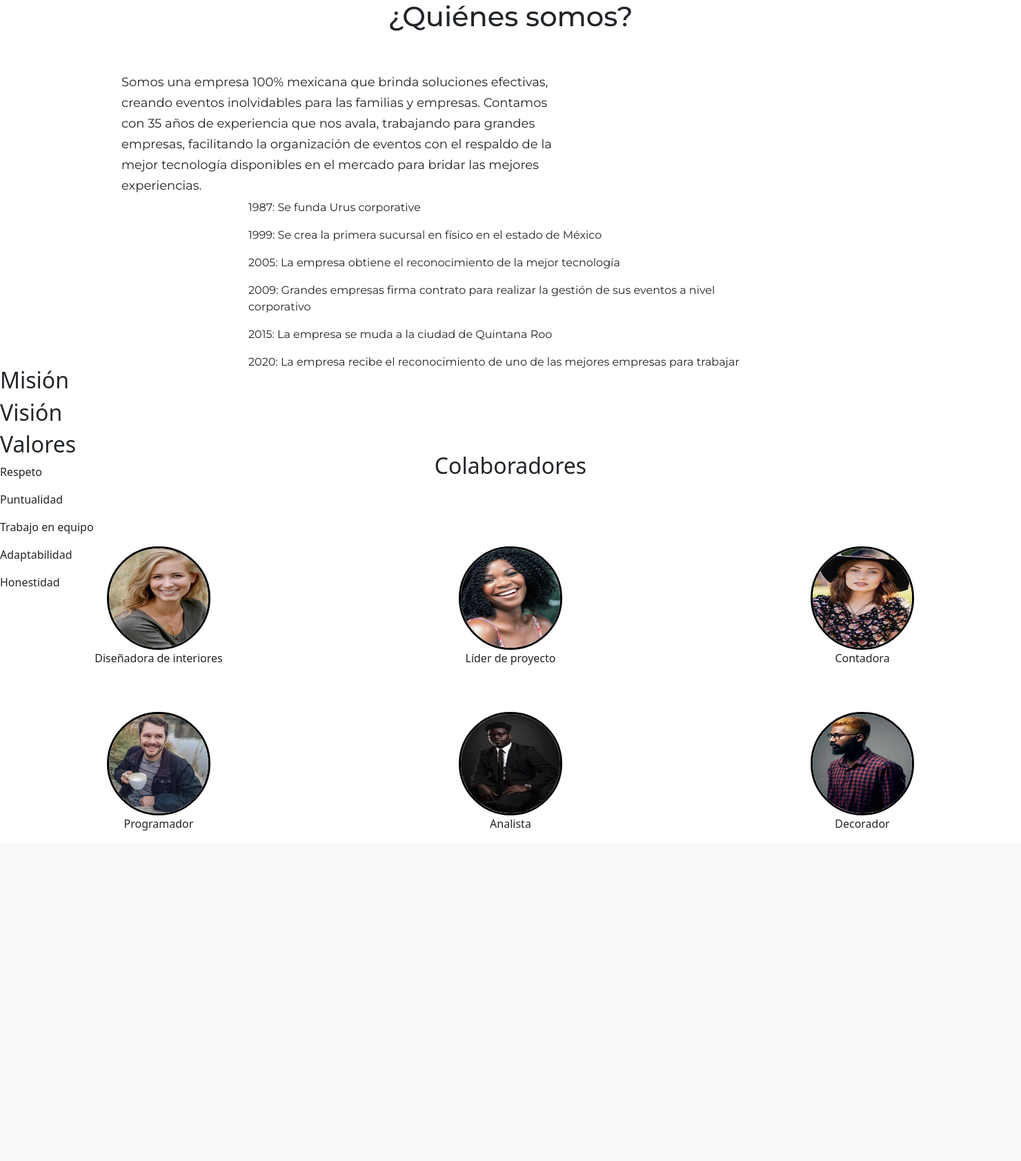
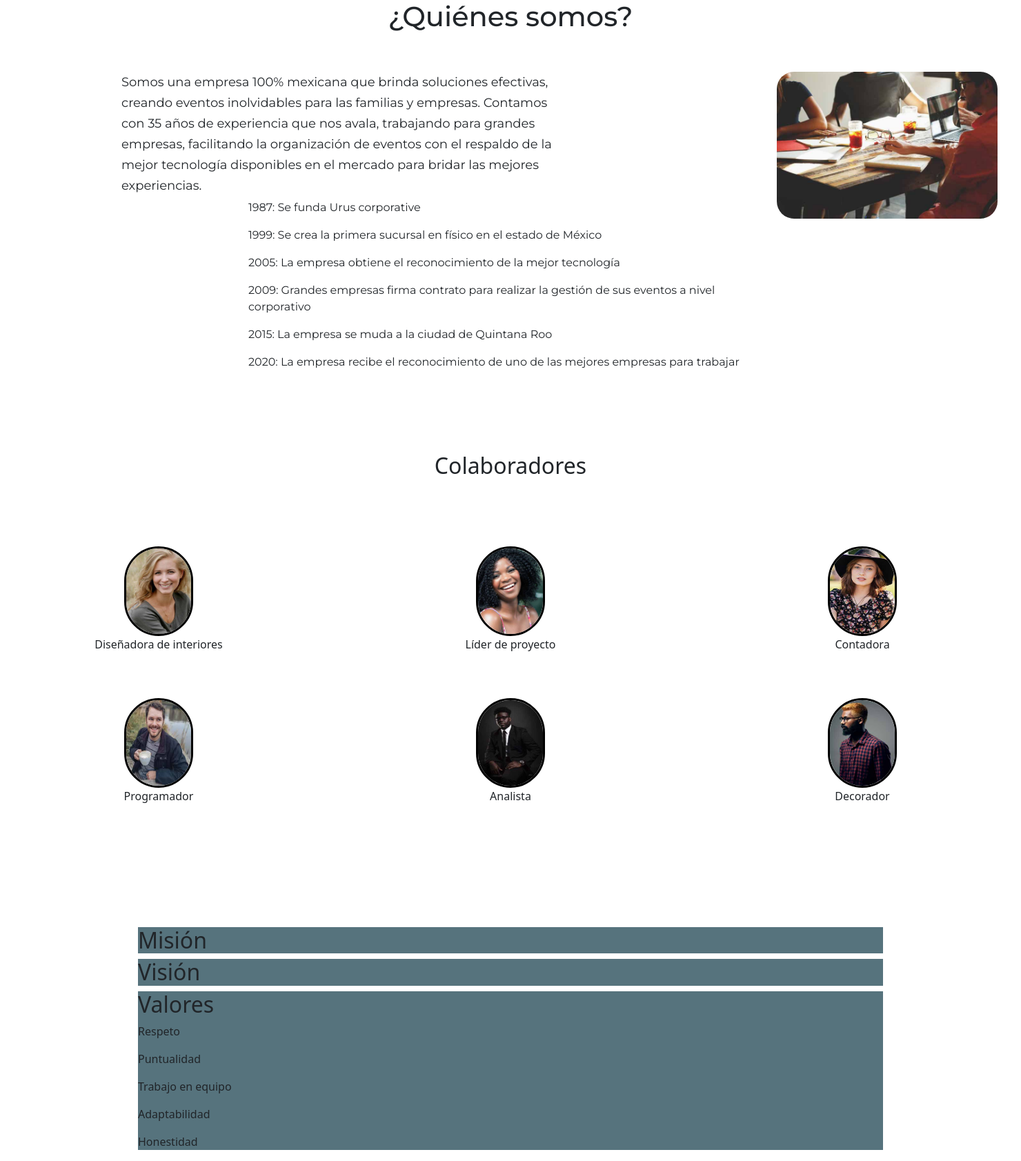
Before and after one commit to Carloscastro16/PaginaWireframe, a PHP site: page /Paginas/About_Us.html in a window 1480 px wide. Shown: the part 56-1739 px from the top of the page at 69% size. Before the commit the page ends 1260 px from the top, so only its background shows below. Run offline with PHP 8.4, Linux system fonts and the light colour scheme.

Commit message:
estilo responsabilidades

```diff
--- a/Paginas/About_Us.html
+++ b/Paginas/About_Us.html
@@ -47,6 +47,7 @@
     <!--fin de barra de navegacion-->
     <h1 class="titulo">¿Quiénes somos?</h1>
     <section class="nosotros">
+        <img src="/Images/us2.jpg" class="imanosotros">
         <p>Somos una empresa 100% mexicana que brinda soluciones efectivas,
             creando eventos inolvidables para las familias y empresas.
             Contamos con 35 años de experiencia que nos avala,
@@ -99,20 +100,23 @@
                 </div>
             <!--fn de colabradores-->
 
-            <section class="mision">
+            <section class="compromisos">
+            <div class="compromiso">
                 <h2>Misión</h2>
+            </div>
 
-            </section>
-            <section class="vision">
+                <div class="compromiso">
                 <h2> Visión</h2>
-            </section>
-            <section class="valores">
+            </div>
+
+            <div class="compromiso">
                 <h2>Valores</h2>
                 <p> Respeto</p>
                 <p> Puntualidad</p>
                 <p> Trabajo en equipo</p>
                 <p>Adaptabilidad</p>
                 <p> Honestidad</p>
+            </div>
             </section>
 
 </body>
--- a/Styles/styles.css
+++ b/Styles/styles.css
@@ -57,7 +57,7 @@ nav{
     flex-direction: column;
 
 }
-/*ESTILO DE NOSOTROS*/
+/*---------------ESTILO DE NOSOTROS------------*/
 .titulo{
     text-align: center;
     font-family: 'Montserrat', sans-serif;
@@ -74,6 +74,12 @@ nav{
     font-weight: 200;
     font-size: 18px;
     line-height: 30px;
+}
+.nosotros .imanosotros{
+    position: absolute;
+    left: 950px;
+    border-radius: 25px;
+    width: 320px; ;
 }
 
 .tiempo{
@@ -108,12 +114,22 @@ font-weight: 200;
 
 }
 .colaboradores .fotosp{
-    width: 150px;
-    height: 150px;
-    border-radius: 150px;
+    width: 100px;
+    height: 130px;
+    border-radius: 550px;
     border: 3px solid #000000;
     display: flex;
     flex-direction: column;
     justify-content: space-evenly;
 
 }
+.compromisos{
+    position: absolute;
+    top: 1400px;
+    left: 200px;
+    right:200px;
+}
+.compromiso{
+    background-color: #56737d;
+}
+/*--------------------FIN DE ESTILO NOSOTROS------------------*/
```
